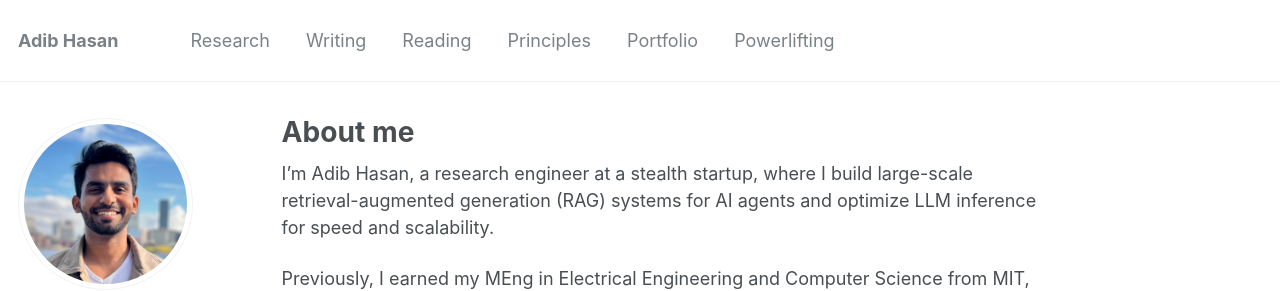
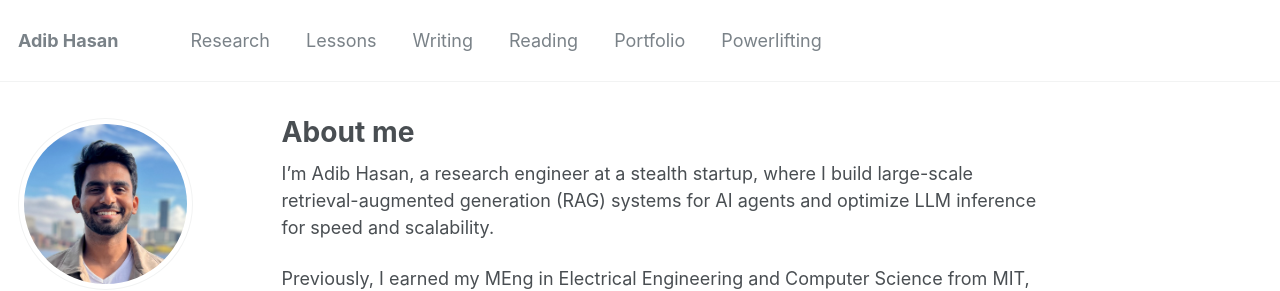
Before and after one commit to Neehan/neehan.github.io, a Jekyll site: the page built from _pages/about.md, in a window 1280 px wide. Shown: the top 291 px of the page. Built offline with Jekyll 4.4.1, drawn with Linux system fonts in a browser that asks for light colours; some web fonts are replaced.

Commit message:
Update navigation.yml

```diff
--- a/_data/navigation.yml
+++ b/_data/navigation.yml
@@ -3,6 +3,9 @@ main:
 
   - title: "Research"
     url: /research/
+
+  - title: "Lessons"
+    url: /lessons/
 
   - title: "Writing"
     url: /writing/
@@ -10,9 +13,6 @@ main:
   - title: "Reading"
     url: /reading/
 
-  - title: "Principles"
-    url: /principles/
-
   - title: "Portfolio"
     url: /portfolio/
 
```
